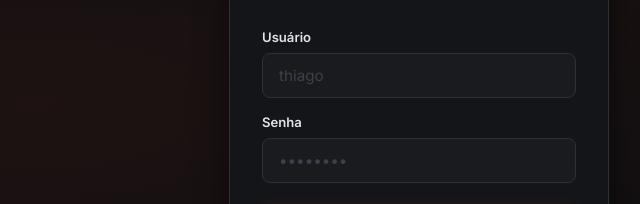
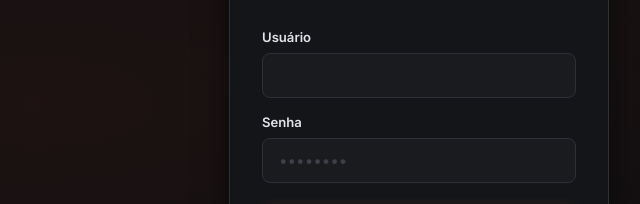
Before and after one commit to ThiagoFerreirared/cs-tournament, a plain HTML site: page index.html in a window 1280 px wide. Shown: the part 297-501 px from the top of the page, 221-861 px from the left. Drawn offline with Linux system fonts and the light colour scheme.

Commit message:
Update index.html

```diff
--- a/index.html
+++ b/index.html
@@ -90,7 +90,7 @@
 
     <div class="form-group">
       <label class="form-label" for="login-user">Usuário</label>
-      <input class="form-input" id="login-user" type="text" placeholder="thiago" autocomplete="username">
+      <input class="form-input" id="login-user" type="text" placeholder="" autocomplete="username">
     </div>
     <div class="form-group">
       <label class="form-label" for="login-pass">Senha</label>
```
